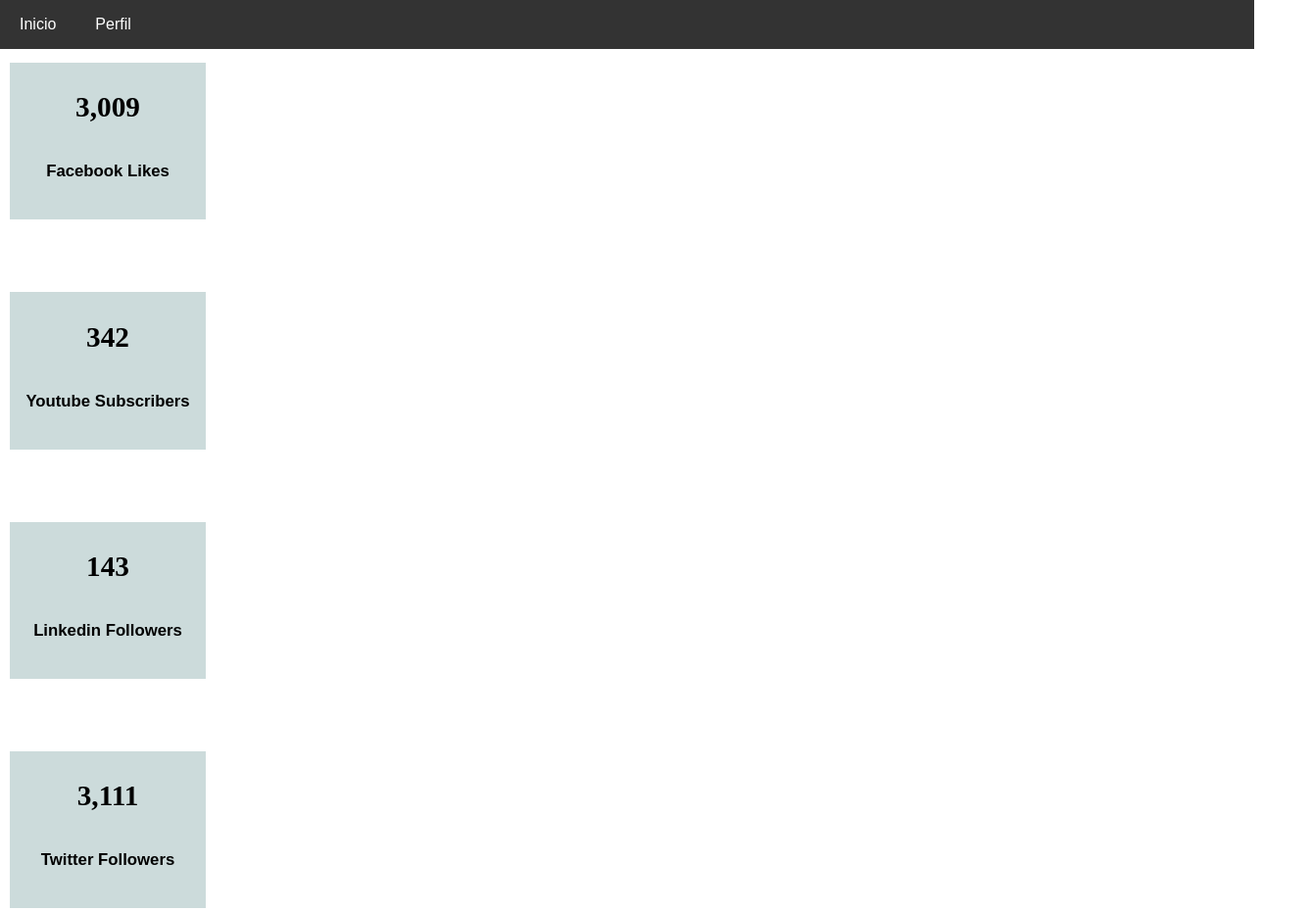
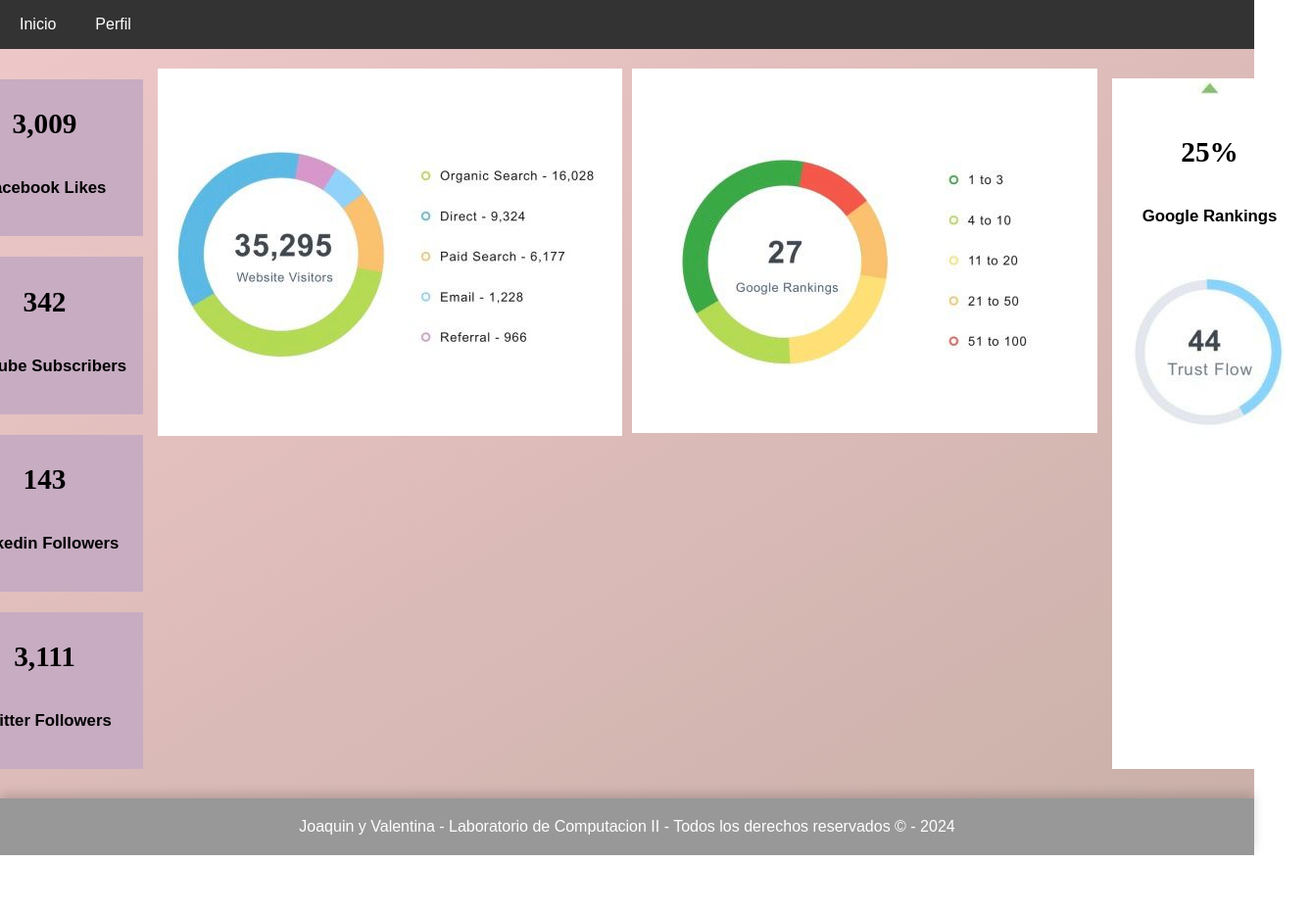
Before and after one commit to jauday/TRABAJO-FINAL, a plain HTML site: page index.html in a window 1280 px wide. Shown: the top 930 px of the page at 98% size, 1339 px wide, since content can reach past the window. After the commit the page ends 873 px from the top, so only its background shows below. Drawn offline with Linux system fonts and the light colour scheme.

Commit message:
Agrego de widgets derechos + imagenes

```diff
--- a/css/estilos_generales.css
+++ b/css/estilos_generales.css
@@ -14,7 +14,7 @@ main {
   flex-flow: row nowrap;
   justify-content: center;
   padding: 20px;
-  background: linear-gradient(to bottom right, #ff9a9e, #fad0c4);
+  background: linear-gradient(to bottom right, #eec7c8, #cab0a9);
 }
 header {
   background-color: #222;
--- a/css/estilos_index.css
+++ b/css/estilos_index.css
@@ -1,16 +1,44 @@
+.container{
+  display: flex;
+}
 .widgets-izquierda {
   flex-direction: column;
   display:flex;
 }
 
 .widgets-izquierda > div {
-  background-color: #ccdbdb;
+  background-color: #c7acc2;
   width: 200px;
   margin: 10px;
   text-align: center;
   font-size: 25px;
   margin-top: 5%;
 }
+.widgets-medio-imagenes {
+  flex: 1;
+  display: flex;
+  flex-direction: row; /* Cambiamos esto a "row" para que las imágenes aparezcan al lado */
+  justify-content: space-between;
+
+}
+.center-image {
+  margin: 0 5px; /* Márgenes para separar las imágenes */
+}
+
+.widgets-derecha{
+  background-color: white;
+  width: 200px;
+  margin: 10px;
+  text-align: center;
+  font-size: 25px;
+  justify-content: space-between;
+
+}
+.widgets-abajo{
+  display: flex;
+
+}
+
 h3{
   font-family: initial;
 }
@@ -18,14 +46,6 @@ h6{
   font-family: sans-serif;
 }
 
-.widgets-medio-imagenes {
-  flex: 1;
-  display: flex;
-  flex-direction: row; /* Cambiamos esto a "row" para que las imágenes aparezcan al lado */
-  align-items: center; /* Alineamos las imágenes al centro verticalmente */
-  justify-content: space-around;
-
-}
 
 /* .widget {
   flex: 1 1 300px;
--- a/index.html
+++ b/index.html
@@ -19,7 +19,8 @@
       </ul>
     </nav>
   </header> <!-- encabezado del menu -->
-  <div class="widgets-izquierda">
+  <main class=" container ">
+    <div class="widgets-izquierda">
       <div>
         <h3>3,009</h3>
         <h6>Facebook Likes </h6>
@@ -43,12 +44,34 @@
     </div>
     <div class="widgets-medio-imagenes">
         <div> <!--Primera imagen-->
-          <img src="./img/1.png" alt="Website Visitors">
+          <img src="./img/1.png" alt="Website Visitors" class="center-image">
         </div>
         <div> <!--Segunda imagen-->
-          <img src="./img/2.png" alt="Google Rankings">
+          <img src="./img/2.png" alt="Google Rankings" class="center-image">
         </div>
     </div>
+    <div class="widgets-derecha">
+      <div> <!-- Primer widget -->
+        <img src="./img/3.png" alt="Google Rankings2">
+        <h3> 25% </h3>
+        <h6> Google Rankings </h6>
+      </div>
+      <div>
+        <img src="./img/4.png" alt="Trust Flow">
+      </div>
+    </div>
+    <!--<div class="widgets-abajo">
+      <div>
+        <img src="./img/5.png" alt="Audience Growth" class="center-image">
+      </div>
+      <div>
+        <img src="./img/6.png" alt="AdWords Conversions" class="center-image">
+      </div>
+      <div>
+        <img src="./img/7.png" alt="Site Audit Score">
+      </div>
+    </div> -->
+
   </main>
 </body>
 <footer>
```
Also changed, not shown: img/3.png (added), img/4.png (added), img/5.png (added), img/6.png (added), img/7.png (added).
